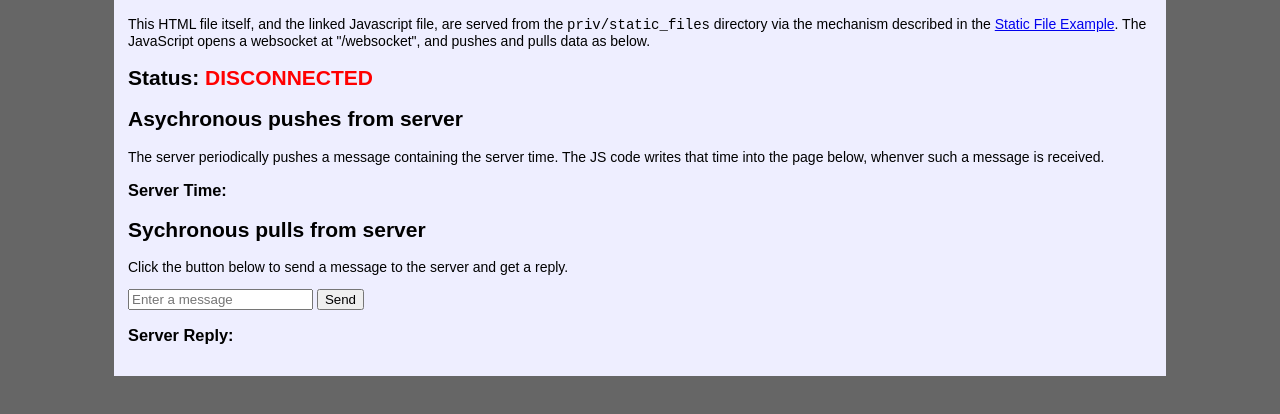
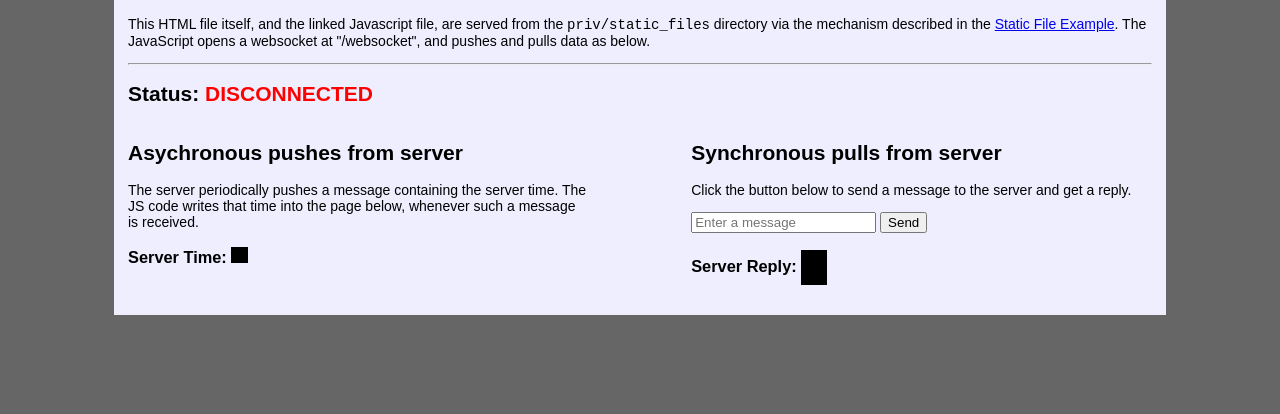
Before and after one commit to IdahoEv/cowboy-elixir-example, a plain HTML site: page priv/static_files/websocket_example.html in a window 1280 px wide. Shown: the part 90-504 px from the top of the page. Drawn offline with Linux system fonts and the light colour scheme; files that its build step writes are made by us from their sources; files whose address does not match are found by name.

Commit message:
assorted cleanup & consistency

```diff
--- a/priv/static_files/css/styles.css
+++ b/priv/static_files/css/styles.css
@@ -15,7 +15,7 @@ body {
 code {
   font-family: monospace;
 }
-span.time {
+span.time, .reply {
   display: inline-block;
   padding: 0.5em;
   background: black;
@@ -30,3 +30,11 @@ dt {
 dd {
   margin-bottom: 1em;
 }
+#push {
+  width: 45%;
+  float: left;
+}
+#pull {
+  width: 45%;
+  float: right;
+}
--- a/priv/static_files/websocket_example.html
+++ b/priv/static_files/websocket_example.html
@@ -17,27 +17,28 @@
           data as below.
         </p>
       </div>
+      <hr>
       <div id='dynamic'>
         <h2 id='statusbar'>Status: <span id='status'></span></h2>
         <div id="push">
           <h2>Asychronous pushes from server</h2>
           <p>
             The server periodically pushes a message containing the server time.  The JS
-            code writes that time into the page below, whenver such a message is received.
+            code writes that time into the page below, whenever such a message is received.
           </p>
           <div>
-            <h3>Server Time: <span id='server_time'></span></h3>
+            <h3>Server Time: <span id='server_time' class='time'></span></h3>
           </div>
         </div>
         <div id="pull">
-          <h2>Sychronous pulls from server</h2>
+          <h2>Synchronous pulls from server</h2>
           <p>
             Click the button below to send a message to the server and get a reply.
           </p>
           <input id='message_string' placeholder='Enter a message'></input>
           <button id='send'>Send</button>
           <div>
-            <h3>Server Reply: <span id='server_reply'></span></h3>
+            <h3>Server Reply: <span id='server_reply' class='reply'>&nbsp;</span></h3>
           </div>
         </div>
 
@@ -55,18 +56,14 @@ var SocketHandler = (function(){
     connect();
   }
   function connect() {
-    //wsHost = $("#server").val()
     websocket = new WebSocket('ws://localhost:8080/websocket');
-    //showScreen('<b>Connecting to: ' +  wsHost + '</b>');
     websocket.onopen = function(evt) { onOpen(evt) };
     websocket.onclose = function(evt) { onClose(evt) };
     websocket.onmessage = function(evt) { onMessage(evt) };
-    //websocket.onerror = function(evt) { onError(evt) };
   };
 
   function onMessage(evt) {
-    console.log(evt.data);
-    //try {
+    //console.log(evt.data);
     message = JSON.parse(evt.data);
     if ( message.time !== undefined) {
       $('#server_time').html(message.time);
@@ -74,16 +71,14 @@ var SocketHandler = (function(){
     if(message.reply !== undefined) {
       $('#server_reply').html(message.reply);
     }
-    //} catch(err) {
-      //console.log(err);
-      //console.log("Could not JSON parse event message: "+evt.data)
-    //}
   };
+
   function sendMessage(){
     value = $('#message_string').val();
     message = { 'message': value};
     websocket.send(JSON.stringify(message));
-  }
+  };
+
   function disconnect() {
     websocket.close();
   };
```
Also changed, not shown: 1 other file. Lines whose indentation alone changed are shown as unchanged.
